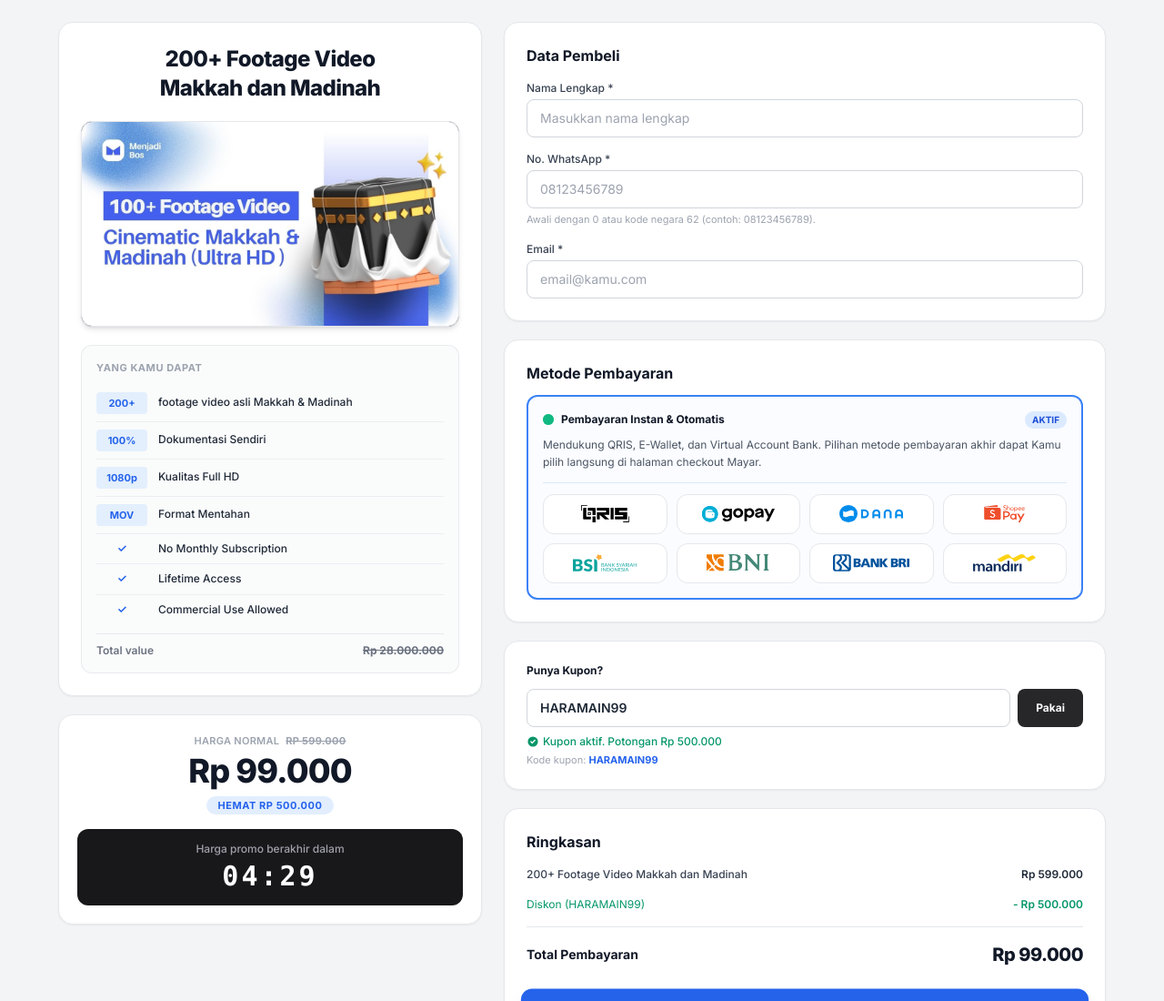
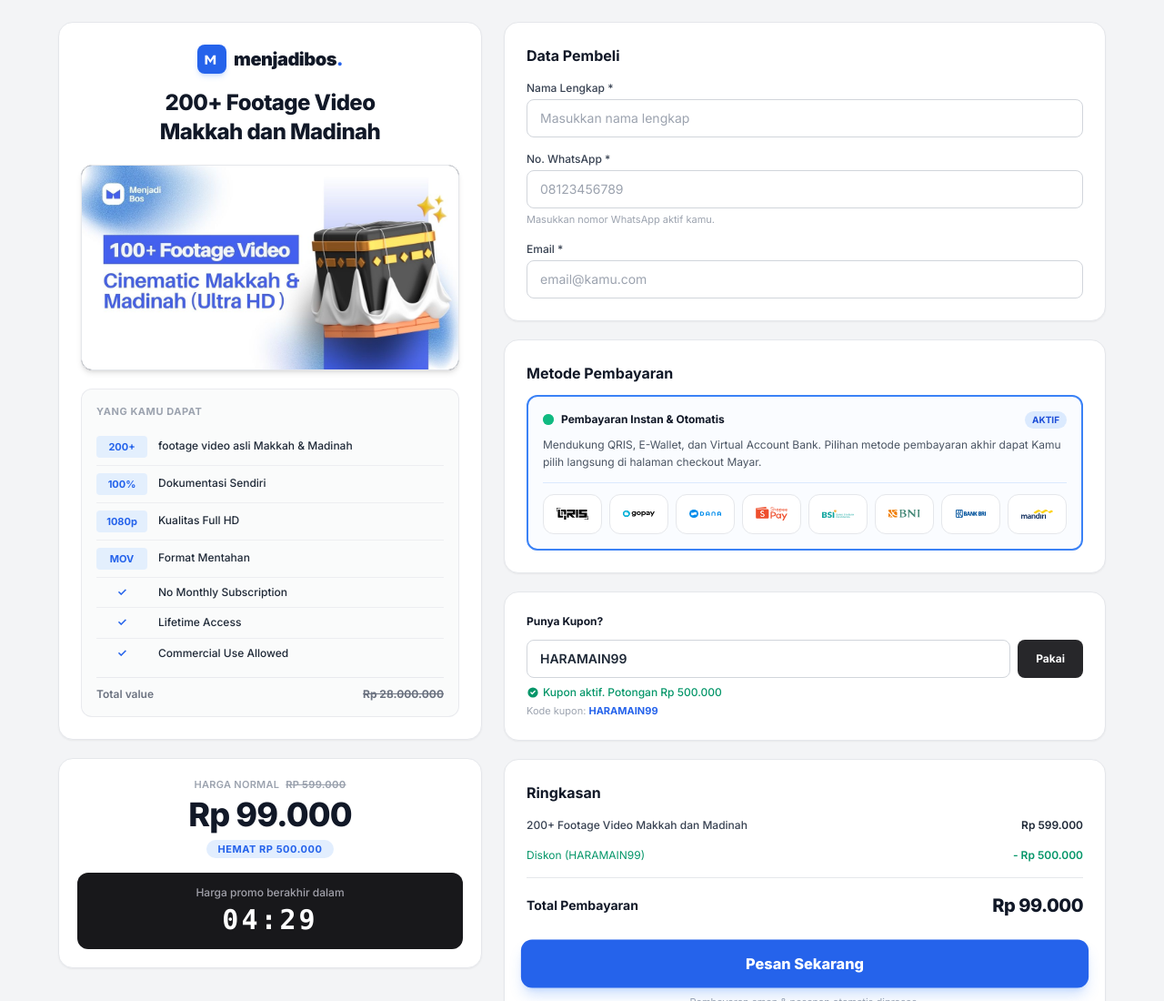
Before and after one commit to menjadibos/lp-footageharamain, a plain HTML site: page checkout/index.html in a window 1280 px wide. Shown: the top 1100 px of the page at 91% size. Drawn offline with nearby package versions, Linux system fonts and the light colour scheme.

Commit message:
Update index.html

```diff
--- a/checkout/index.html
+++ b/checkout/index.html
@@ -51,6 +51,17 @@
 
                 <!-- Main Product Detail Card -->
                 <div class="bg-white rounded-2xl p-6 shadow-sm border border-gray-200">
+                    <!-- Brand Logo with SVG -->
+                    <div class="flex items-center justify-center space-x-2 mb-4">
+                        <div class="w-7 h-7 sm:w-8 sm:h-8 rounded-lg bg-blue-600 text-white flex items-center justify-center shadow-md shadow-blue-500/20">
+                            <!-- SVG Letter M Logo -->
+                            <svg class="w-4 h-4 sm:w-5 sm:h-5 text-white" viewBox="0 0 24 24" fill="currentColor" xmlns="http://www.w3.org/2000/svg">
+                                <path d="M3 19V7H6L10 13L14 7H17V19H14V11L10 17L6 11V19H3Z"/>
+                            </svg>
+                        </div>
+                        <span class="text-lg sm:text-xl font-black text-gray-900 tracking-tight">menjadibos<span class="text-blue-600">.</span></span>
+                    </div>
+
                     <h1 class="text-xl md:text-2xl font-extrabold text-gray-900 tracking-tight text-center leading-snug mb-5">
                         <span class="block">200+ Footage Video</span>
                         <span class="block">Makkah dan Madinah</span>
@@ -147,7 +158,7 @@
                         <div>
                             <label class="block text-xs font-medium text-gray-700 mb-1">No. WhatsApp *</label>
                             <input type="tel" id="buyer-phone" value="" required class="w-full px-3.5 py-2.5 rounded-lg border border-gray-300 text-sm focus:ring-2 focus:ring-blue-500 focus:border-blue-500 transition outline-none" placeholder="08123456789">
-                            <p class="text-[11px] text-gray-400 mt-1">Awali dengan 0 atau kode negara 62 (contoh: 08123456789).</p>
+                            <p class="text-[11px] text-gray-400 mt-1">Masukkan nomor WhatsApp aktif kamu.</p>
                         </div>
                         <div>
                             <label class="block text-xs font-medium text-gray-700 mb-1">Email *</label>
@@ -177,39 +188,39 @@
                             Mendukung QRIS, E-Wallet, dan Virtual Account Bank. Pilihan metode pembayaran akhir dapat Kamu pilih langsung di halaman checkout Mayar.
                         </p>
 
-                        <!-- Available Payment Method Badges - Symmetrical Uniform Grid -->
-                        <div class="grid grid-cols-4 gap-2.5 pt-3 border-t border-blue-100 items-center">
+                        <!-- Horizontal 8-Badge Row / Grid -->
+                        <div class="grid grid-cols-4 sm:grid-cols-8 gap-2 pt-3 border-t border-blue-100 items-center">
                             <!-- QRIS -->
                             <div class="bg-white h-11 rounded-xl border border-gray-200 flex items-center justify-center p-2.5 shadow-2xs hover:border-blue-300 transition-all">
-                                <img src="icon/QRIS.svg" alt="QRIS" class="max-h-5 max-w-[80%] w-auto object-contain" onerror="this.src='https://placehold.co/80x30/ffffff/00a5cf?text=QRIS';">
+                                <img src="icon/QRIS.svg" alt="QRIS" class="max-h-5 max-w-[80%] w-auto object-contain" onerror="this.src='https://raw.githubusercontent.com/USERNAME/REPOSITORY/main/qris.png';">
                             </div>
                             <!-- GoPay -->
                             <div class="bg-white h-11 rounded-xl border border-gray-200 flex items-center justify-center p-2.5 shadow-2xs hover:border-blue-300 transition-all">
-                                <img src="icon/gopay.svg" alt="GoPay" class="max-h-5 max-w-[80%] w-auto object-contain" onerror="this.src='https://placehold.co/80x30/ffffff/00a5cf?text=GoPay';">
+                                <img src="icon/gopay.svg" alt="GoPay" class="max-h-5 max-w-[80%] w-auto object-contain" onerror="this.src='https://raw.githubusercontent.com/USERNAME/REPOSITORY/main/gopay.png';">
                             </div>
                             <!-- DANA -->
                             <div class="bg-white h-11 rounded-xl border border-gray-200 flex items-center justify-center p-2.5 shadow-2xs hover:border-blue-300 transition-all">
-                                <img src="icon/dana.svg" alt="DANA" class="max-h-5 max-w-[80%] w-auto object-contain" onerror="this.src='https://placehold.co/80x30/ffffff/108ee9?text=DANA';">
+                                <img src="icon/dana.svg" alt="DANA" class="max-h-5 max-w-[80%] w-auto object-contain" onerror="this.src='https://raw.githubusercontent.com/USERNAME/REPOSITORY/main/dana.png';">
                             </div>
                             <!-- ShopeePay -->
                             <div class="bg-white h-11 rounded-xl border border-gray-200 flex items-center justify-center p-2.5 shadow-2xs hover:border-blue-300 transition-all">
-                                <img src="icon/shopeepay.svg" alt="ShopeePay" class="max-h-5 max-w-[80%] w-auto object-contain" onerror="this.src='https://placehold.co/80x30/ffffff/ee4d2d?text=ShopeePay';">
+                                <img src="icon/shopeepay.svg" alt="ShopeePay" class="max-h-5 max-w-[80%] w-auto object-contain" onerror="this.src='https://raw.githubusercontent.com/USERNAME/REPOSITORY/main/shopeepay.png';">
                             </div>
                             <!-- BSI -->
                             <div class="bg-white h-11 rounded-xl border border-gray-200 flex items-center justify-center p-2.5 shadow-2xs hover:border-blue-300 transition-all">
-                                <img src="icon/bsi.svg" alt="BSI" class="max-h-5 max-w-[80%] w-auto object-contain" onerror="this.src='https://placehold.co/80x30/ffffff/00a39d?text=BSI';">
+                                <img src="icon/bsi.svg" alt="BSI" class="max-h-5 max-w-[80%] w-auto object-contain" onerror="this.src='https://raw.githubusercontent.com/USERNAME/REPOSITORY/main/bsi.png';">
                             </div>
                             <!-- BNI -->
                             <div class="bg-white h-11 rounded-xl border border-gray-200 flex items-center justify-center p-2.5 shadow-2xs hover:border-blue-300 transition-all">
-                                <img src="icon/bni.svg" alt="BNI" class="max-h-5 max-w-[80%] w-auto object-contain" onerror="this.src='https://placehold.co/80x30/ffffff/f26522?text=BNI';">
+                                <img src="icon/bni.svg" alt="BNI" class="max-h-5 max-w-[80%] w-auto object-contain" onerror="this.src='https://raw.githubusercontent.com/USERNAME/REPOSITORY/main/bni.png';">
                             </div>
                             <!-- BRI -->
                             <div class="bg-white h-11 rounded-xl border border-gray-200 flex items-center justify-center p-2.5 shadow-2xs hover:border-blue-300 transition-all">
-                                <img src="icon/bri.svg" alt="BRI" class="max-h-5 max-w-[80%] w-auto object-contain" onerror="this.src='https://placehold.co/80x30/ffffff/00529c?text=BRI';">
+                                <img src="icon/bri.svg" alt="BRI" class="max-h-5 max-w-[80%] w-auto object-contain" onerror="this.src='https://raw.githubusercontent.com/USERNAME/REPOSITORY/main/bri.png';">
                             </div>
                             <!-- Mandiri -->
                             <div class="bg-white h-11 rounded-xl border border-gray-200 flex items-center justify-center p-2.5 shadow-2xs hover:border-blue-300 transition-all">
-                                <img src="icon/mandiri.svg" alt="Mandiri" class="max-h-5 max-w-[80%] w-auto object-contain" onerror="this.src='https://placehold.co/80x30/ffffff/003d79?text=Mandiri';">
+                                <img src="icon/mandiri.svg" alt="Mandiri" class="max-h-5 max-w-[80%] w-auto object-contain" onerror="this.src='https://raw.githubusercontent.com/USERNAME/REPOSITORY/main/mandiri.png';">
                             </div>
                         </div>
                     </div>
@@ -372,13 +383,8 @@
                 return;
             }
 
-            // Normalisasi Format No. WhatsApp (contoh: 0812... -> 62812...)
-            phone = phone.replace(/[^0-9]/g, '');
-            if (phone.startsWith('0')) {
-                phone = '62' + phone.substring(1);
-            } else if (!phone.startsWith('62')) {
-                phone = '62' + phone;
-            }
+            // Bersihkan hanya spasi/karakter non-angka tanpa mengubah angka depan (0812... tetap 0812...)
+            phone = phone.replace(/[^0-9+]/g, '');
 
             // Indikator Loading
             submitBtn.disabled = true;
```
